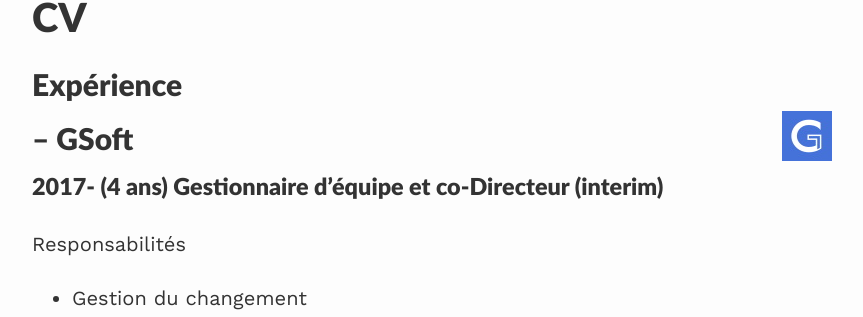
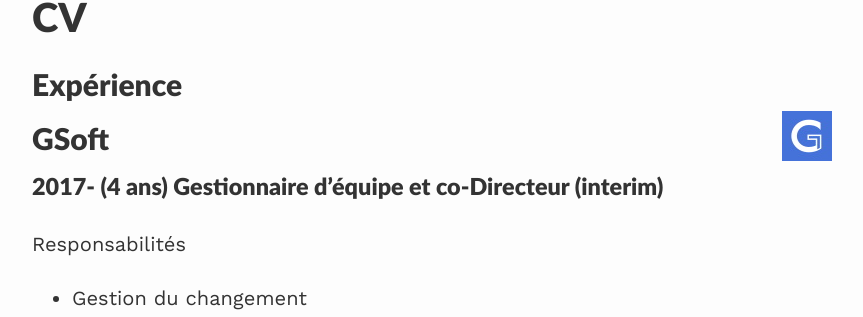
Before and after one commit to drdeteck/Me2, a Jekyll site: the page built from cv.md, in a window 1280 px wide and 900 px high. Shown: the part 191-508 px from the top of the window, without its empty margins (208-1071 px from the left). Built offline with Jekyll 4.4.1, drawn with Linux system fonts in a browser that asks for light colours; nearby versions of some CDN libraries.

Commit message:
Update cv.md

```diff
--- a/cv.md
+++ b/cv.md
@@ -7,7 +7,7 @@ description: leader | gestionnaire
 Expérience
 ============
 
-![GSoft Logo](/me/assets/images/g50.jpg "GSoft Logo"){:style="float: right;"} -- GSoft
+![GSoft Logo](/me/assets/images/g50.jpg "GSoft Logo"){:style="float: right;"}GSoft
 ------------
 
 ### 2017- (4 ans) **Gestionnaire d’équipe et co-Directeur (interim)** ###
```
